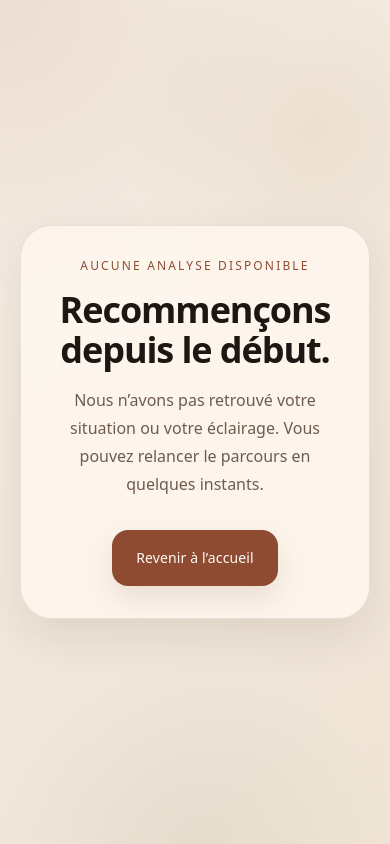
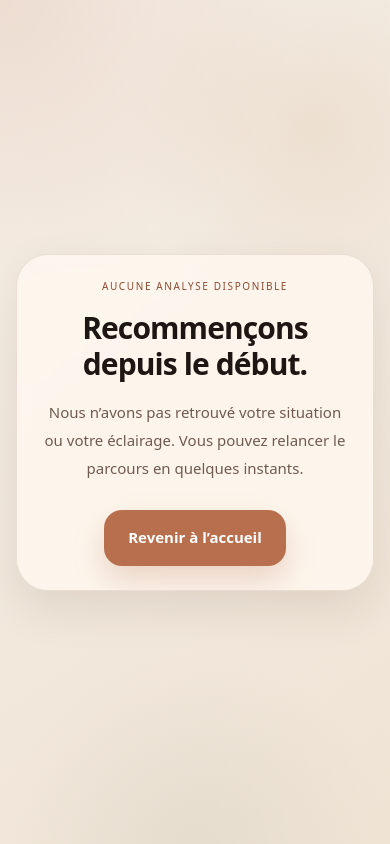
Before and after one commit to arnaudcrestey/parlez-moi-de-votre-situation, a Next.js app: page /resultat in a window 390 px wide. Built offline with nearby package versions, Linux system fonts and the light colour scheme.

Commit message:
Update page.tsx

```diff
--- a/app/resultat/page.tsx
+++ b/app/resultat/page.tsx
@@ -38,20 +38,26 @@ export default function ResultatPage() {
 
   if (!analysis || !situation) {
     return (
-      <main className="flex min-h-screen items-center px-5 py-8 sm:px-8 lg:px-10">
-        <section className="mx-auto w-full max-w-2xl mirror-shell p-8 text-center sm:p-12">
-          <p className="text-xs uppercase tracking-[0.18em] text-mirror-copper">
+      <main className="flex min-h-screen items-center px-4 py-6 sm:px-6 sm:py-8 lg:px-8">
+        <section className="mx-auto w-full max-w-2xl mirror-shell p-6 text-center sm:p-10">
+          <p className="text-[10px] uppercase tracking-[0.16em] text-mirror-copper sm:text-xs sm:tracking-[0.18em]">
             Aucune analyse disponible
           </p>
-          <h1 className="mt-4 text-4xl font-semibold text-mirror-ink">
+
+          <h1 className="mt-4 text-3xl font-semibold text-mirror-ink sm:text-4xl">
             Recommençons depuis le début.
           </h1>
-          <p className="mt-4 text-base leading-7 text-mirror-muted">
+
+          <p className="mt-4 text-[15px] leading-7 text-mirror-muted sm:text-base">
             Nous n’avons pas retrouvé votre situation ou votre éclairage. Vous pouvez relancer le
             parcours en quelques instants.
           </p>
-          <div className="mt-8">
-            <Link className="mirror-button" href="/start">
+
+          <div className="mt-7">
+            <Link
+              className="inline-flex min-h-[56px] items-center justify-center rounded-[18px] bg-mirror-terracotta px-6 text-[15px] font-semibold text-white shadow-[0_14px_30px_rgba(168,93,61,0.22)] transition hover:-translate-y-0.5 hover:shadow-[0_18px_36px_rgba(168,93,61,0.28)] sm:min-h-[60px] sm:px-8 sm:text-base"
+              href="/start"
+            >
               Revenir à l’accueil
             </Link>
           </div>
@@ -61,27 +67,33 @@ export default function ResultatPage() {
   }
 
   return (
-    <main className="px-5 py-8 sm:px-8 lg:px-10">
-      <div className="mx-auto flex max-w-6xl flex-col gap-8 lg:gap-10">
-        <section className="mirror-shell p-8 sm:p-10 lg:p-12">
-          <div className="grid gap-10 lg:grid-cols-[0.88fr_1.12fr] lg:gap-12">
+    <main className="px-4 py-5 sm:px-6 sm:py-8 lg:px-8 lg:py-10">
+      <div className="mx-auto flex max-w-6xl flex-col gap-6 sm:gap-8 lg:gap-10">
+        <section className="mirror-shell p-5 sm:p-8 lg:p-10">
+          <div className="grid gap-6 lg:grid-cols-[0.92fr_1.08fr] lg:gap-8">
+            <div className="space-y-5">
               <div>
-              <p className="text-xs uppercase tracking-[0.18em] text-mirror-copper">
+                <p className="text-[10px] uppercase tracking-[0.16em] text-mirror-copper sm:text-xs sm:tracking-[0.18em]">
                   Votre lecture
                 </p>
-              <h1 className="mt-4 text-4xl font-semibold leading-tight text-mirror-ink sm:text-5xl">
-                Voici votre premier éclairage
+
+                <h1 className="mt-3 text-[2rem] font-semibold leading-[0.96] text-mirror-ink sm:text-[2.5rem] lg:text-[3.25rem]">
+                  Voici ce qui se révèle en vous
                 </h1>
-              <p className="mt-5 max-w-xl text-base leading-7 text-mirror-muted">
+
+                <p className="mt-4 max-w-xl text-[15px] leading-7 text-mirror-muted sm:text-base sm:leading-8">
                   Une lecture sensible et structurée de ce que vous avez partagé, pour vous aider à
                   distinguer le bruit intérieur de ce qui cherche réellement à émerger.
                 </p>
+              </div>
 
-              <div className="mt-8 rounded-[28px] border border-mirror-border bg-[rgba(255,250,244,0.9)] p-6">
-                <p className="text-xs uppercase tracking-[0.18em] text-mirror-copper">
+              <div className="rounded-[22px] border border-mirror-border bg-[rgba(255,250,244,0.9)] p-5 sm:rounded-[24px] sm:p-6 lg:rounded-[28px]">
+                <p className="text-[10px] uppercase tracking-[0.16em] text-mirror-copper sm:text-xs sm:tracking-[0.18em]">
                   Votre situation
                 </p>
-                <p className="mt-4 text-base leading-8 text-mirror-brown">{situation}</p>
+                <p className="mt-4 text-[15px] leading-7 text-mirror-brown sm:text-base sm:leading-8">
+                  {situation}
+                </p>
               </div>
             </div>
 
@@ -89,20 +101,23 @@ export default function ResultatPage() {
               {sections.map(({ key, title }, index) => (
                 <article
                   key={key}
-                  className="rounded-[28px] border border-mirror-border bg-[rgba(255,250,244,0.88)] p-6 shadow-soft"
+                  className="rounded-[22px] border border-mirror-border bg-[rgba(255,250,244,0.88)] p-5 shadow-soft sm:rounded-[24px] sm:p-6 lg:rounded-[28px]"
                 >
                   <div className="flex items-start justify-between gap-4">
                     <div>
-                      <p className="text-xs uppercase tracking-[0.18em] text-mirror-copper">
+                      <p className="text-[10px] uppercase tracking-[0.16em] text-mirror-copper sm:text-xs sm:tracking-[0.18em]">
                         0{index + 1}
                       </p>
-                      <h2 className="mt-3 text-2xl font-semibold leading-tight text-mirror-ink">
+                      <h2 className="mt-3 text-[1.35rem] font-semibold leading-tight text-mirror-ink sm:text-[1.55rem] lg:text-2xl">
                         {title}
                       </h2>
                     </div>
-                    <div className="mt-1 h-12 w-px bg-[linear-gradient(180deg,rgba(184,111,77,0.45),transparent)]" />
+                    <div className="mt-1 h-10 w-px bg-[linear-gradient(180deg,rgba(184,111,77,0.45),transparent)] sm:h-12" />
                   </div>
-                  <p className="mt-5 text-base leading-8 text-mirror-muted">{analysis[key]}</p>
+
+                  <p className="mt-4 text-[15px] leading-7 text-mirror-muted sm:mt-5 sm:text-base sm:leading-8">
+                    {analysis[key]}
+                  </p>
                 </article>
               ))}
             </div>
```
Lines whose indentation alone changed are shown as unchanged.
